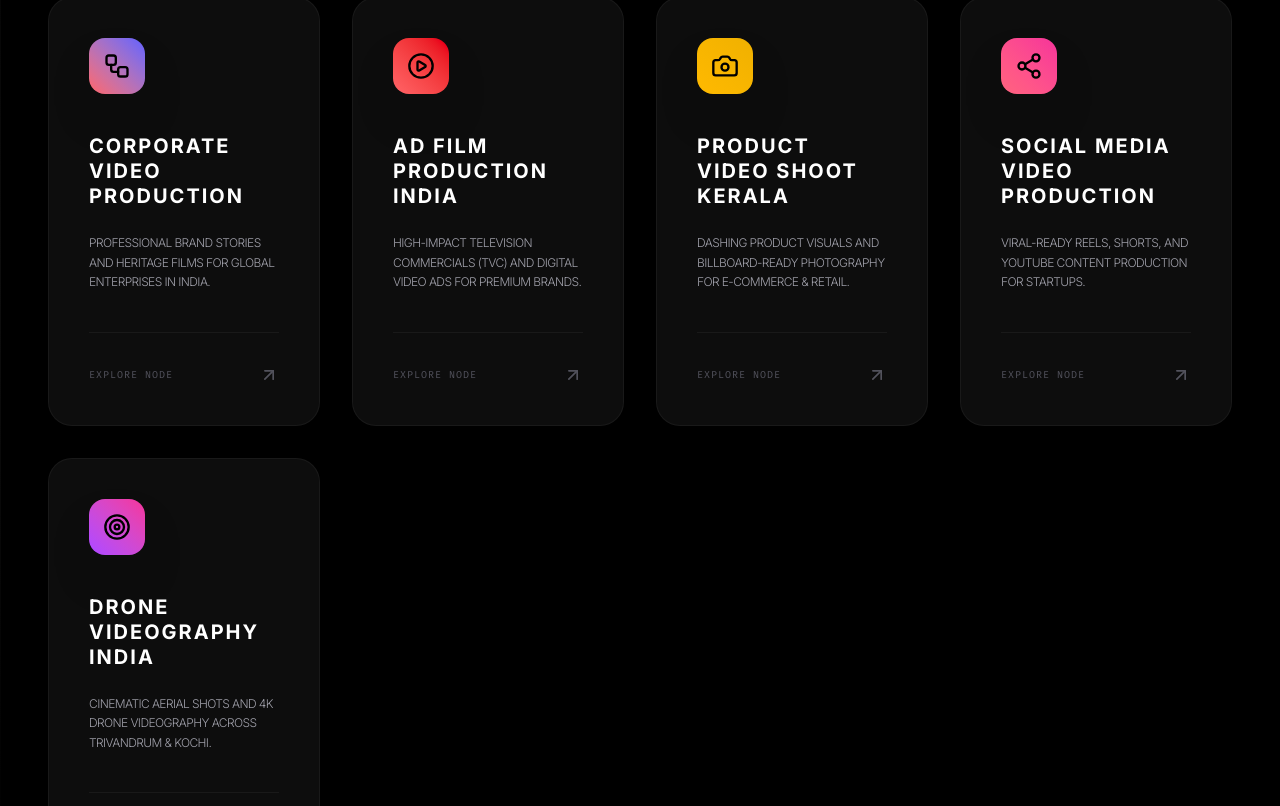
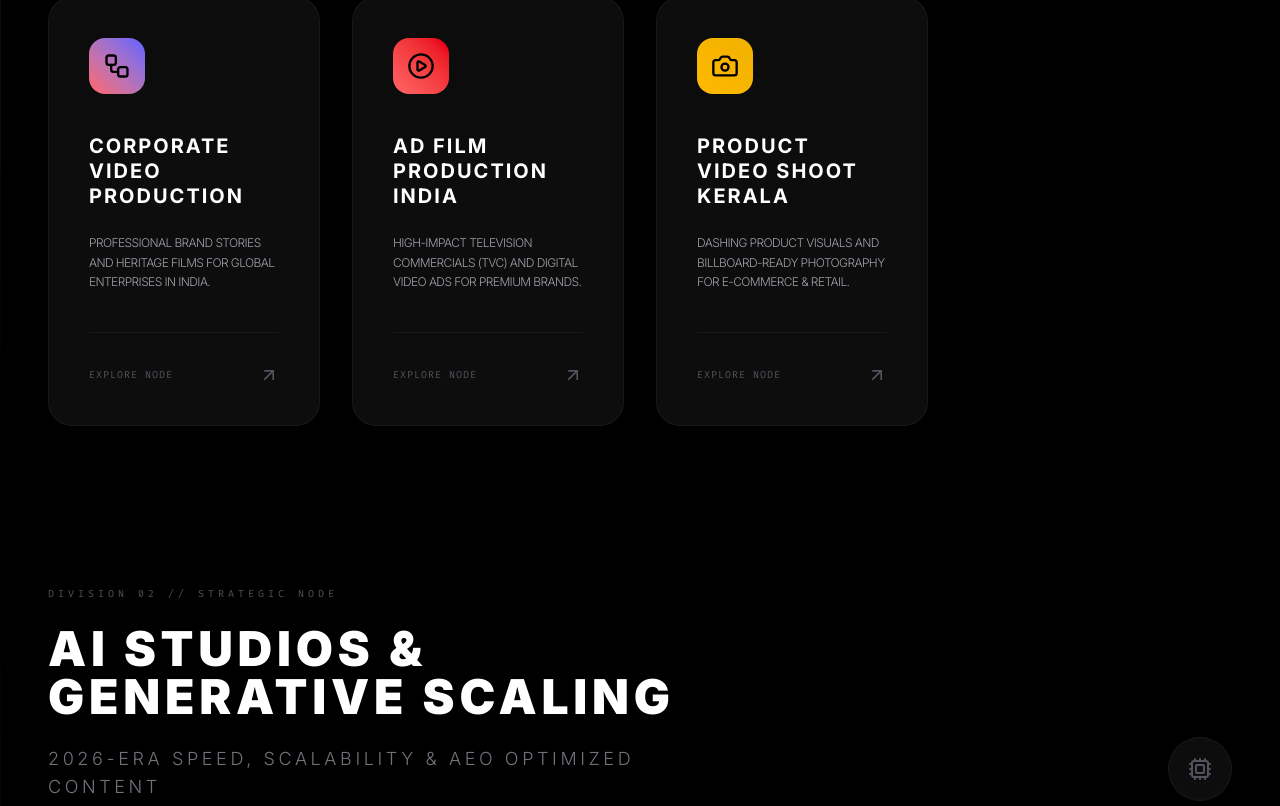
Before and after one commit to arundevvstack/defineperspective, a Next.js app: page / in a window 1280 px wide. Shown: the part 1854-2660 px from the top of the page. Built offline with nearby package versions, Linux system fonts and the light colour scheme.

Commit message:
fix: resolve service-grid array structure and decommission drone nodes

```diff
--- a/src/components/service-grid.tsx
+++ b/src/components/service-grid.tsx
@@ -38,22 +38,6 @@ const serviceSections = [
         color: "from-amber-400 to-yellow-500",
         href: "/services/professional-advertisement-photography"
       },
-      {
-        id: "social-media",
-        title: "Social Media Video Production",
-        desc: "Viral-ready reels, shorts, and YouTube content production for startups.",
-        icon: Share2,
-        color: "from-rose-400 to-pink-500",
-        href: "/services/professional-video-production"
-      },
-      {
-         id: "drone-vid",
-         title: "Drone Videography India",
-         desc: "Cinematic aerial shots and 4K drone videography across Trivandrum & Kochi.",
-         icon: Target,
-         color: "from-purple-500 to-pink-500",
-         href: "/services/professional-video-production"
-      }
     ]
   },
   {
@@ -124,14 +108,6 @@ const serviceSections = [
         color: "from-purple-500 to-pink-500",
         href: "/services/professional-video-production"
       },
-      {
-        id: "ai-drone",
-        title: "AI + Drone Video Production",
-        desc: "Smart autonomous flight paths and AI-tracked aerial stabilization.",
-        icon: Eye,
-        color: "from-yellow-400 to-orange-500",
-        href: "/services/professional-video-production"
-      }
     ]
   }
 ];
```
